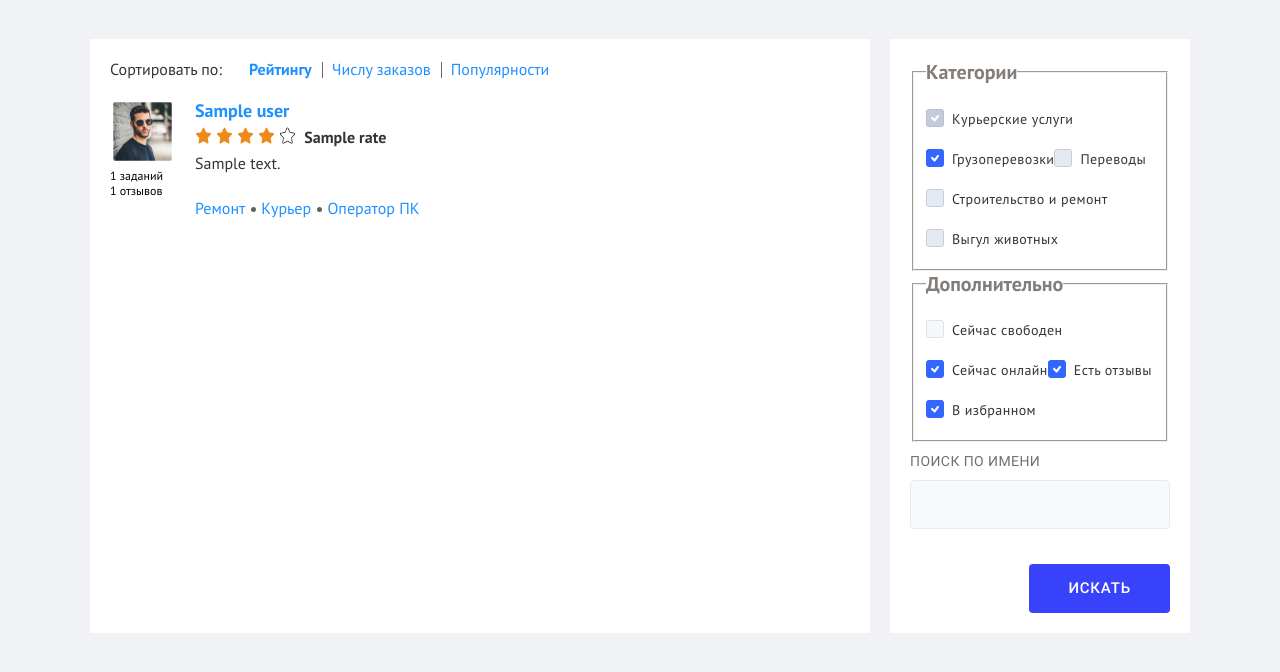
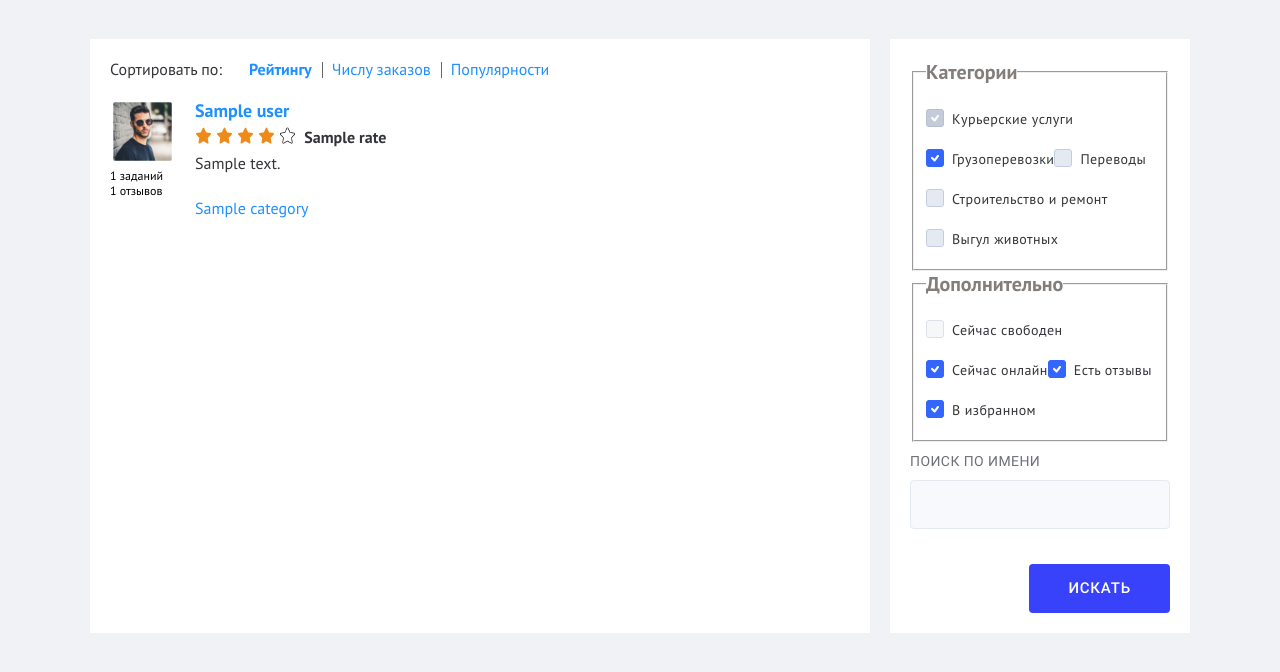
Before and after one commit to htmlacademy-yii/1367633-task-force-1, a Yii app: template frontend/views/users/index.php in a window 1280 px wide. Shown: the part 80-752 px from the top of the page. Run offline with PHP 8.4 and a stand-in for Yii, Linux system fonts and the light colour scheme; the template is opened without the code that fills it: most values are stand-ins (such as "Sample title", 1, 10 or a date in 2020); data that the repository does not hold is empty; some libraries are stand-ins or nearby versions.

Commit message:
Задания и исполнители

```diff
--- a/frontend/models/Specialization.php
+++ b/frontend/models/Specialization.php
@@ -3,6 +3,7 @@
 namespace frontend\models;
 
 use Yii;
+use frontend\models\query\SpecializationQuery;
 
 /**
  * This is the model class for table "specialization".
--- a/frontend/views/users/index.php
+++ b/frontend/views/users/index.php
@@ -37,9 +37,9 @@ $this->title = 'TaskForce';
 				<span class="new-task__time"><?= Yii::$app->formatter->asRelativeTime($user->last_active); ?></span>
 			</div>
 			<div class="link-specialization user__search-link--bottom">
-				<a href="#" class="link-regular">Ремонт</a>
-				<a href="#" class="link-regular">Курьер</a>
-				<a href="#" class="link-regular">Оператор ПК</a>
+				<?php foreach($user->specializations as $specialization) : ?>
+					<a href="#" class="link-regular"><?= $specialization->category->name; ?></a>
+				<?php endforeach; ?>
 			</div>
 		</div>
 	<?php endforeach; ?>
```
